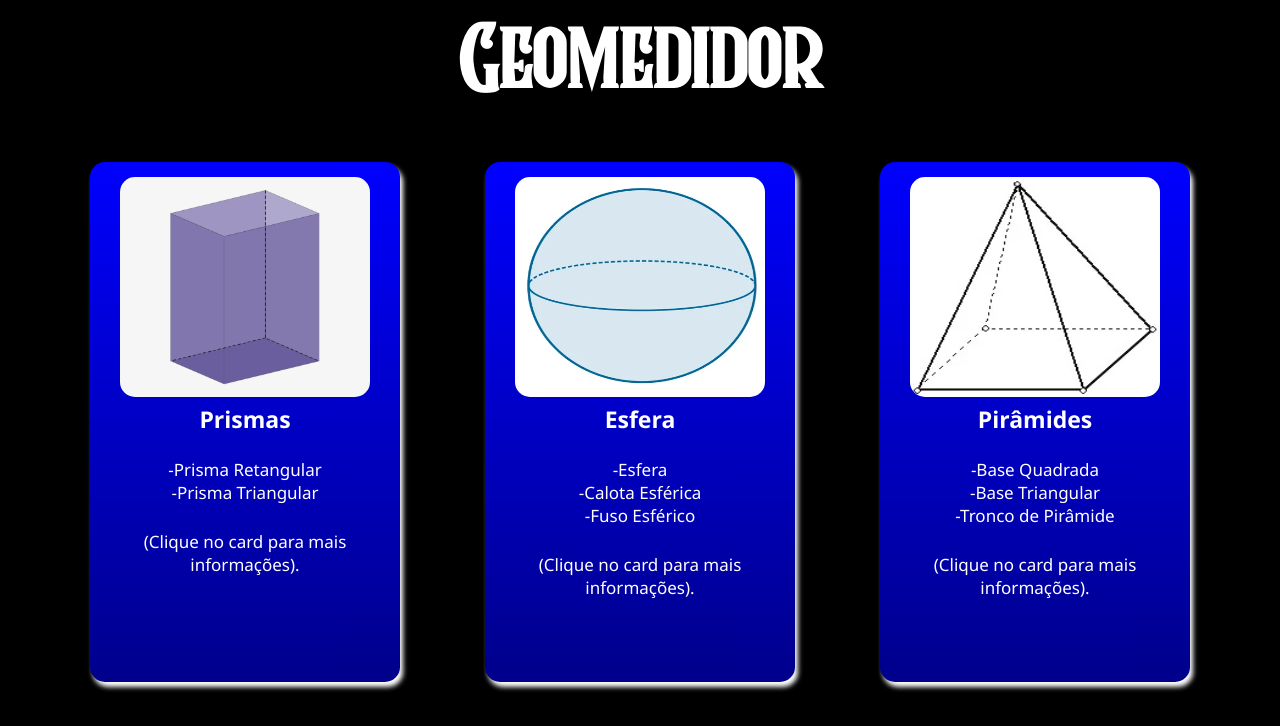
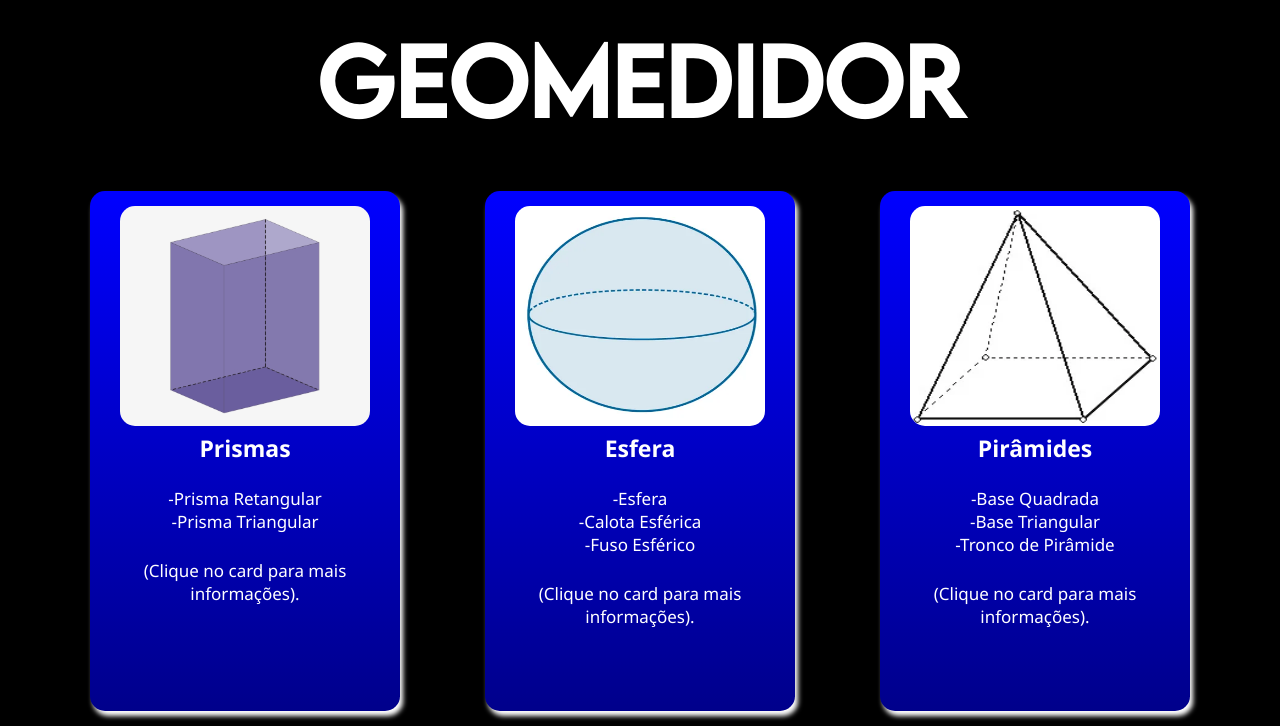
Before and after one commit to ViniciusMarioziOliveira/TrabalhoMatematica, a plain HTML site: page index.html in a window 1280 px wide. Shown: the top 726 px of the page. Drawn offline with nearby package versions, Linux system fonts and the light colour scheme.

Commit message:
noventa e dois por cento

```diff
--- a/index.html
+++ b/index.html
@@ -9,7 +9,7 @@
     <style>
         @font-face {
             font-family: Title;
-            src: url(img/Rumble\ Brave.otf);
+            src: url(img/LEMONMILK-Regular.otf);
         }
         @font-face {
             font-family: Serif;
```
Also changed, not shown: img/LEMONMILK-Regular.otf (added).
